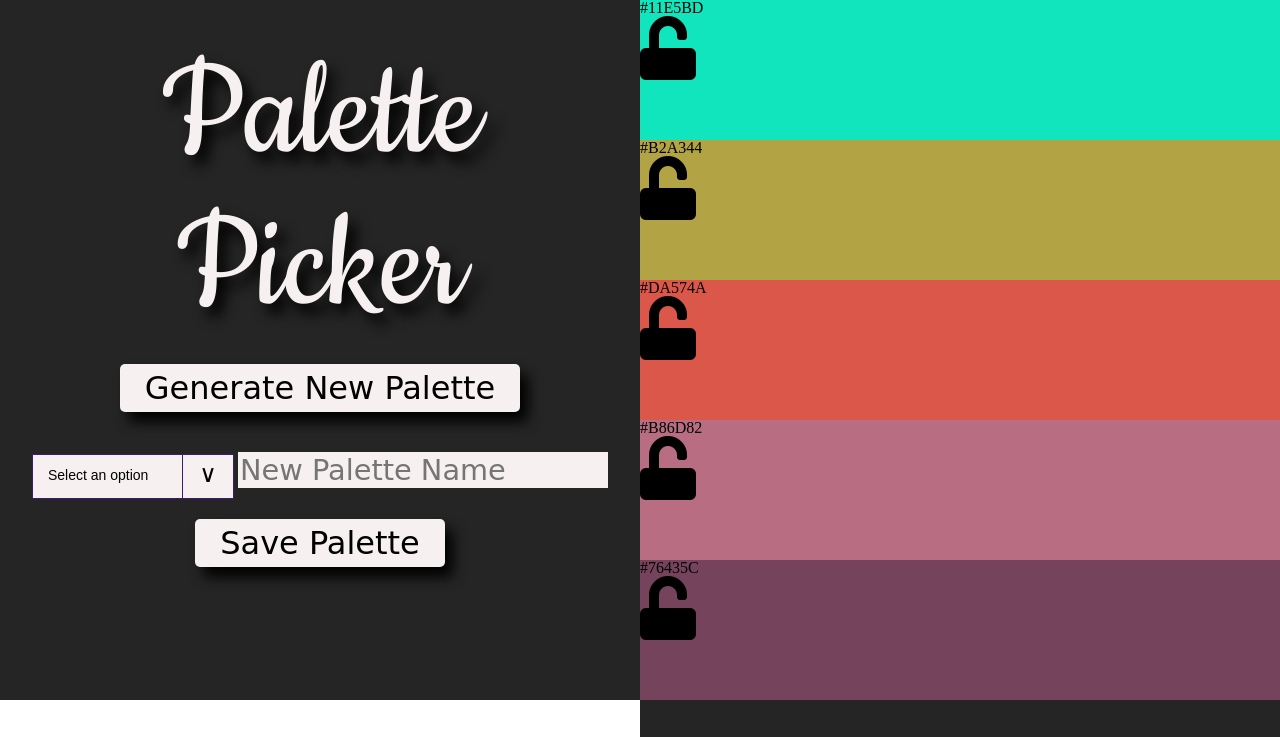
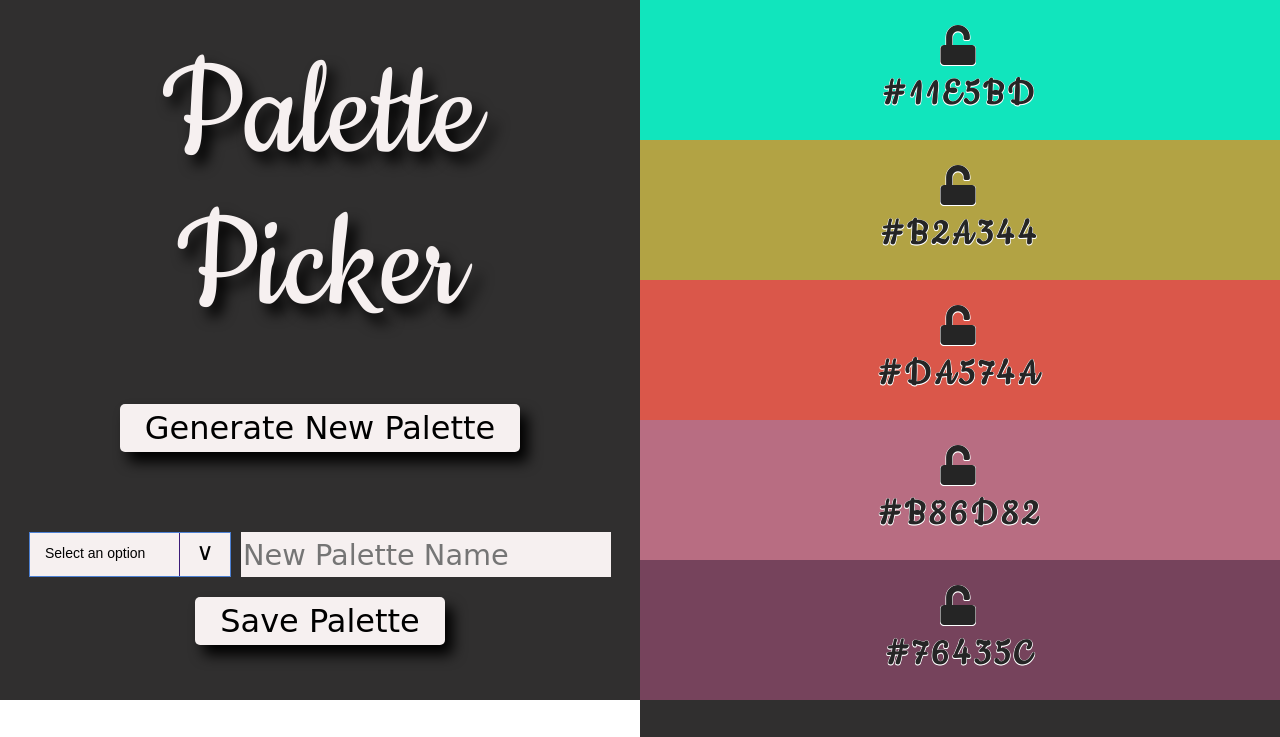
Before and after one commit to lorynmason/Palette-Picker, a website: page public/index.html in a window 1280 px wide. Shown: the top 737 px of the page. Drawn offline with nearby package versions, Linux system fonts and the light colour scheme; a web font is replaced by a local one.

Commit message:
Fix margins, and alignment

```diff
--- a/public/css/styles.css
+++ b/public/css/styles.css
@@ -7,7 +7,7 @@ main {
 /* header */
 
 header {
-  background: rgb(37, 37, 37);
+  background: rgb(48, 47, 47);
   color: rgb(246, 240, 240);
   display: flex;
   flex-direction: column;
@@ -26,6 +26,10 @@ header h1 {
   text-shadow: 8px 10px 14px black;
 }
 
+.new-palette {
+  margin-top: 40px;
+}
+
 button {
   border: none;
   outline: none;
@@ -42,7 +46,7 @@ button {
 }
 
 button:hover {
-  background: rgb(86, 37, 177);
+  background: rgb(77, 129, 212);
   color: white;
   cursor: pointer;
 }
@@ -51,8 +55,8 @@ button:hover {
   position: relative;
   display: inline-block;
   width: 200px;
-  margin: 0 auto;
-  border: 1px solid #3C1C78;
+  margin: 0 5px;
+  border: 1px solid rgb(77, 129, 212);
   background-color: rgb(246, 240, 240);
   z-index: 10;
 }
@@ -65,7 +69,6 @@ button:hover {
   appearance: none;
   border-radius: 0;
   margin: 0;
-  /* display: block; */
   width: 100%;
   padding: 12px 55px 15px 15px;
   font-size: 14px;
@@ -87,14 +90,19 @@ button:hover {
 }
 
 input {
-  /* display: inline; */
-  margin: 0 auto;
+  margin: 0 5px;
   border: none;
   outline: none;
   background: rgb(246, 240, 240);
   color: black;
   font-family: 'Contrail One', cursive;
   font-size: 1.8rem;
+}
+
+.div-save-palette {
+  display: flex;
+  justify-content: center;
+  margin-top: 60px;
 }
 
 /* palette-picker */
@@ -107,11 +115,25 @@ input {
   height: 140px;
   width: 100%;
   transition: ease all 1s;
+  display: flex;
+  flex-direction: column;
+  justify-content: center;
+  align-items: center;
 }
 
-i {
-  font-size: 4rem;
+i, p {
+  font-family: 'Cookie', cursive;
+  font-size: 2.5rem;
   text-align: center;
+  color: rgb(37, 37, 37);
+  margin: 5px;
+  letter-spacing: 4px;
+  font-weight: bold;
+  text-shadow:
+    .5px .5px #FFF,
+    -.5px -.5px #FFF,
+    -.5px .5px #FFF,
+    .5px -.5px #FFF;
 }
 
 /* new-project */
@@ -128,8 +150,7 @@ h3 {
 }
 
 .my-projects {
-  background: rgb(37, 37, 37);
-
+  background: rgb(48, 47, 47);
 }
 .my-projects h3 {
   color: rgb(246, 240, 240);
--- a/public/index.html
+++ b/public/index.html
@@ -41,24 +41,24 @@
     </header>
     <section class="palette-display">
       <div class="color color-1">
+        <i class="fas fa-unlock"></i>
         <p class="color-1-hex"></p>
-        <i class="fas fa-unlock"></i>
       </div>
       <div class="color color-2">
+        <i class="fas fa-unlock"></i>
         <p class="color-2-hex"></p>
-        <i class="fas fa-unlock"></i>
       </div>
       <div class="color color-3">
+        <i class="fas fa-unlock"></i>
         <p class="color-3-hex"></p>
-        <i class="fas fa-unlock"></i>
       </div>
       <div class="color color-4">
+        <i class="fas fa-unlock"></i>
         <p class="color-4-hex"></p>
-        <i class="fas fa-unlock"></i>
       </div>
       <div class="color color-5">
+        <i class="fas fa-unlock"></i>
         <p class="color-5-hex"></p>
-        <i class="fas fa-unlock"></i>
       </div>
     </section>
     <section class="new-projects">
```
Also changed, not shown: server.js (+36 -0 lines).
